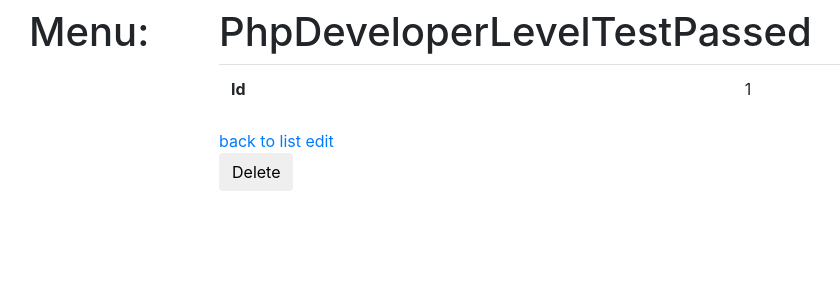
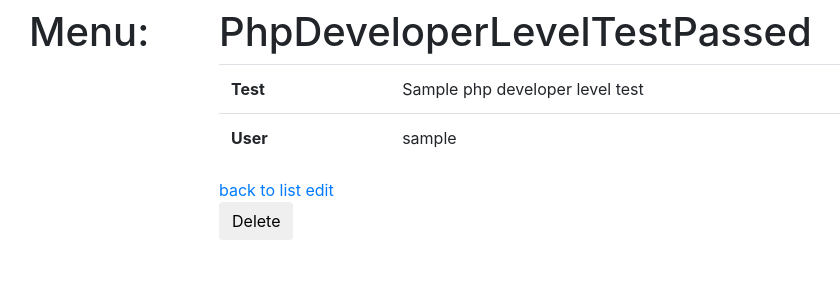
Before and after one commit to tishchenkomaksym/CRM, a Symfony app: template templates/php_developer_level_test_passed/show.html.twig in a window 1280 px wide. Shown: the part 40-340 px from the top of the page, without its empty margins (56-896 px from the left). Run offline with Twig, Linux system fonts and the light colour scheme; the template is opened without the code that fills it: most values are stand-ins (such as "Sample title", 1, 10 or a date in 2020); some libraries are stand-ins or nearby versions.

Commit message:
fix all view of manager

```diff
--- a/src/Form/PhpDeveloperLevelTestPassedType.php
+++ b/src/Form/PhpDeveloperLevelTestPassedType.php
@@ -18,6 +18,10 @@ class PhpDeveloperLevelTestPassedType extends AbstractType
         $choices = [];
         if ($phpDeveloperLevelTestPassed instanceof PhpDeveloperLevelTestPassed) {
             $choices = UserInformationService::getPhpDeveloperNotPassedTests($phpDeveloperLevelTestPassed->getUser());
+            $existsValue = $phpDeveloperLevelTestPassed->getPhpDeveloperLevelTest();
+            if ($existsValue) {
+                $choices[] = $existsValue;
+            }
         }
         $builder
             ->add(
--- a/src/Service/UserInformationService.php
+++ b/src/Service/UserInformationService.php
@@ -90,7 +90,11 @@ class UserInformationService
         return $manager;
     }
 
-    public static function getPhpDeveloperNotPassedTests(User $user)
+    /**
+     * @param User $user
+     * @return PhpDeveloperLevelTest[]
+     */
+    public static function getPhpDeveloperNotPassedTests(User $user): array
     {
         /** @var PhpDeveloperLevelTestPassed[] $passedTests */
         $passedTests = $user->getPhpDeveloperLevelTestsPassed()->getValues();
--- a/templates/php_developer_level_test_passed/edit.html.twig
+++ b/templates/php_developer_level_test_passed/edit.html.twig
@@ -7,7 +7,7 @@
 
     {{ include('php_developer_level_test_passed/_form.html.twig', {'button_label': 'Update'}) }}
 
-    <a href="{{ path('php_developer_level_test_passed_index') }}">back to list</a>
+    <a href="{{ path('php_developer_level_test_passed_index',{'id':user.id}) }}">back to list</a>
 
     {{ include('php_developer_level_test_passed/_delete_form.html.twig') }}
 {% endblock %}
--- a/templates/php_developer_level_test_passed/show.html.twig
+++ b/templates/php_developer_level_test_passed/show.html.twig
@@ -8,13 +8,18 @@
     <table class="table">
         <tbody>
             <tr>
-                <th>Id</th>
-                <td>{{ php_developer_level_test_passed.id }}</td>
+                <th>Test</th>
+                <td>{{ php_developer_level_test_passed.phpDeveloperLevelTest.title }}</td>
+
+            </tr>
+            <tr>
+                <th>User</th>
+                <td>{{ php_developer_level_test_passed.user.username }}</td>
             </tr>
         </tbody>
     </table>
 
-    <a href="{{ path('php_developer_level_test_passed_index') }}">back to list</a>
+    <a href="{{ path('php_developer_level_test_passed_index', {'id':user.id}) }}">back to list</a>
 
     <a href="{{ path('php_developer_level_test_passed_edit', {'id': php_developer_level_test_passed.id}) }}">edit</a>
 
```
Also changed, not shown: src/Controller/PhpDeveloperLevelTestPassedController.php (+5 -2 lines).
